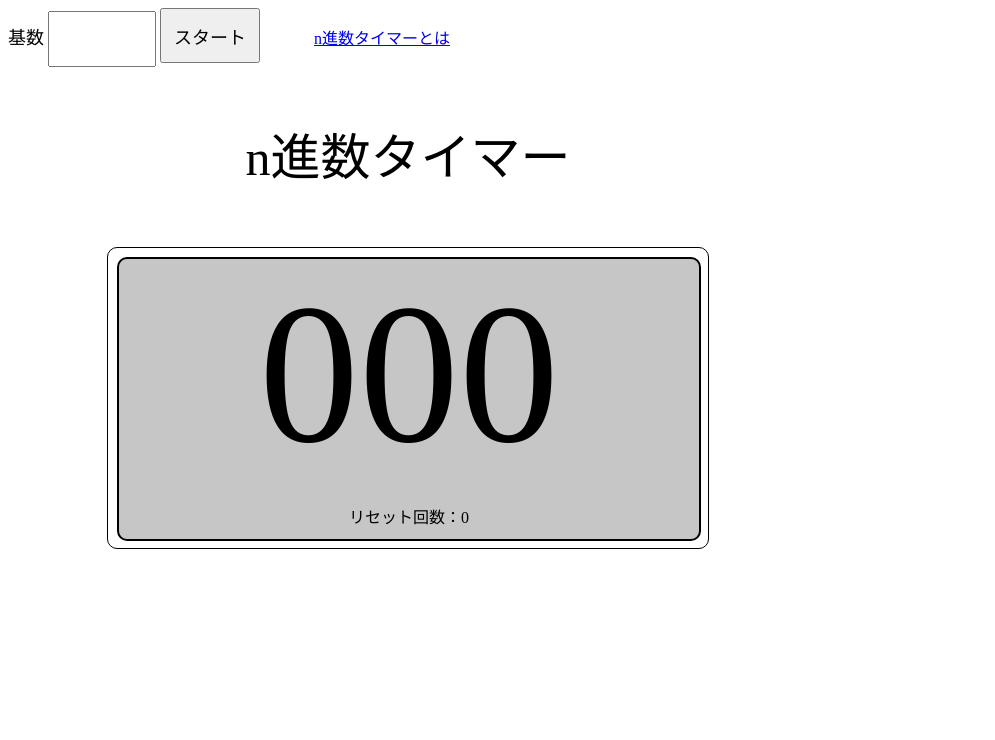
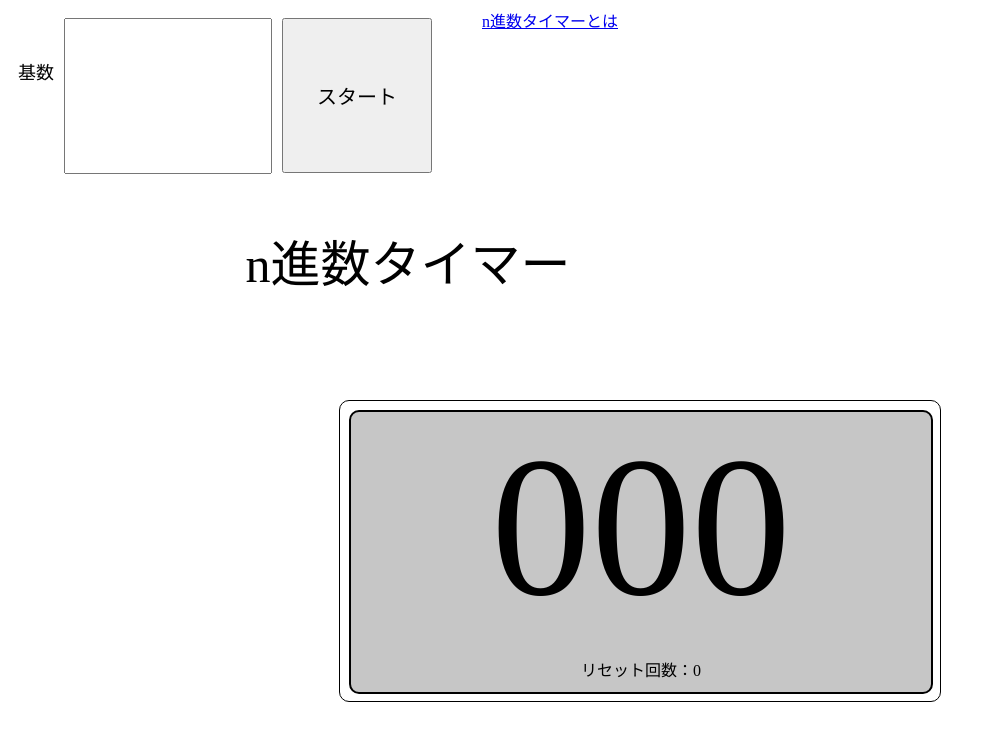
Before and after one commit to Gobousei/kyo-te-Timer, a plain HTML site: page index.html in a window 1280 px wide. Shown: the whole page, without its empty margins (0-995 px from the left). Drawn offline with Linux system fonts and the light colour scheme; a web font is replaced by a local one.

Commit message:
Add files via upload

```diff
--- a/index.html
+++ b/index.html
@@ -9,7 +9,7 @@
     <style>
 
         #timer-outer{
-            width: 100vh;
+            width: 100%;
         }
         #timer-inner{
             margin: 0 auto;
@@ -44,20 +44,28 @@
         }
         #setting-block{
             width: 100vh;
+            display: flex;
         }
         #exp{
             margin-left: 50px;
         }
         input{
-            width: 100px;
-            height: 50px;
+            margin-top: 10px;
+            margin-left: 10px;
+            width: 200px;
+            height: 150px;
+            font-size: 300%;
         }
         button{
-            width: 100px;
-            height: 55px;
-            font-size: large;
+            margin-top: 10px;
+            margin-left: 10px;
+            width: 150px;
+            height: 155px;
+            font-size: 20px;
         }
         label{
+            margin-top: 50px;
+            margin-left: 10px;
             font-size: large;
         }
     </style>
```
